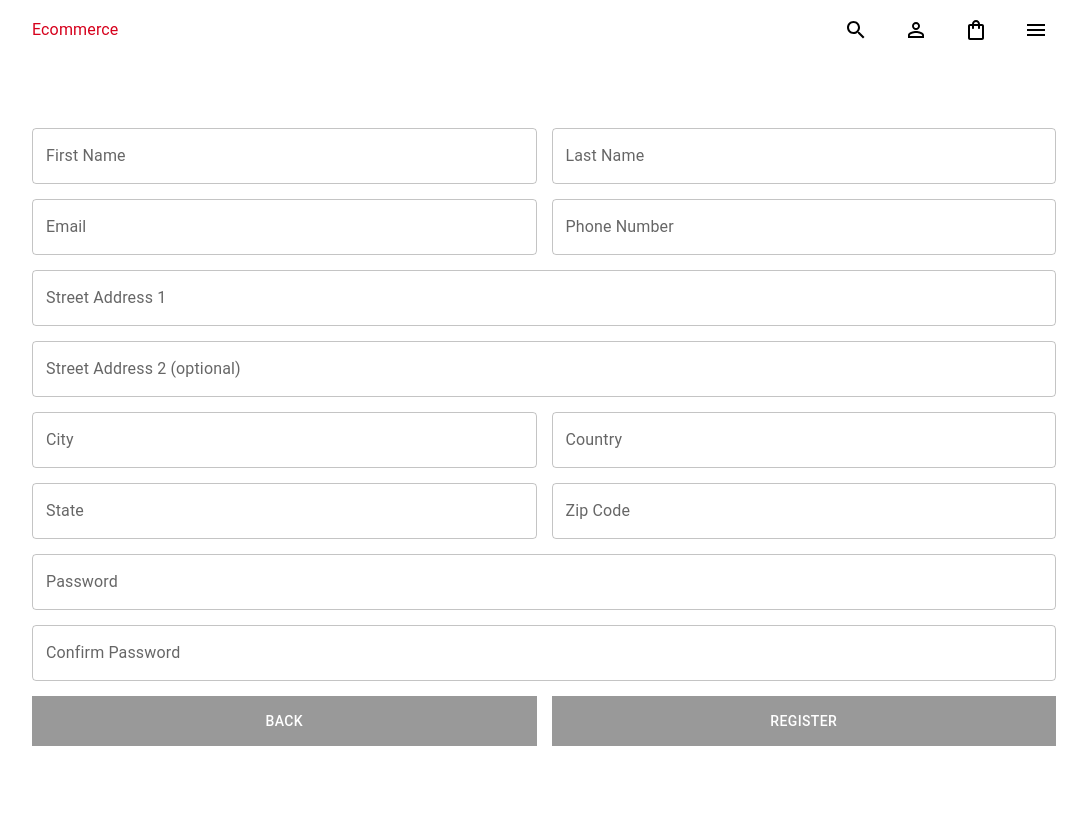
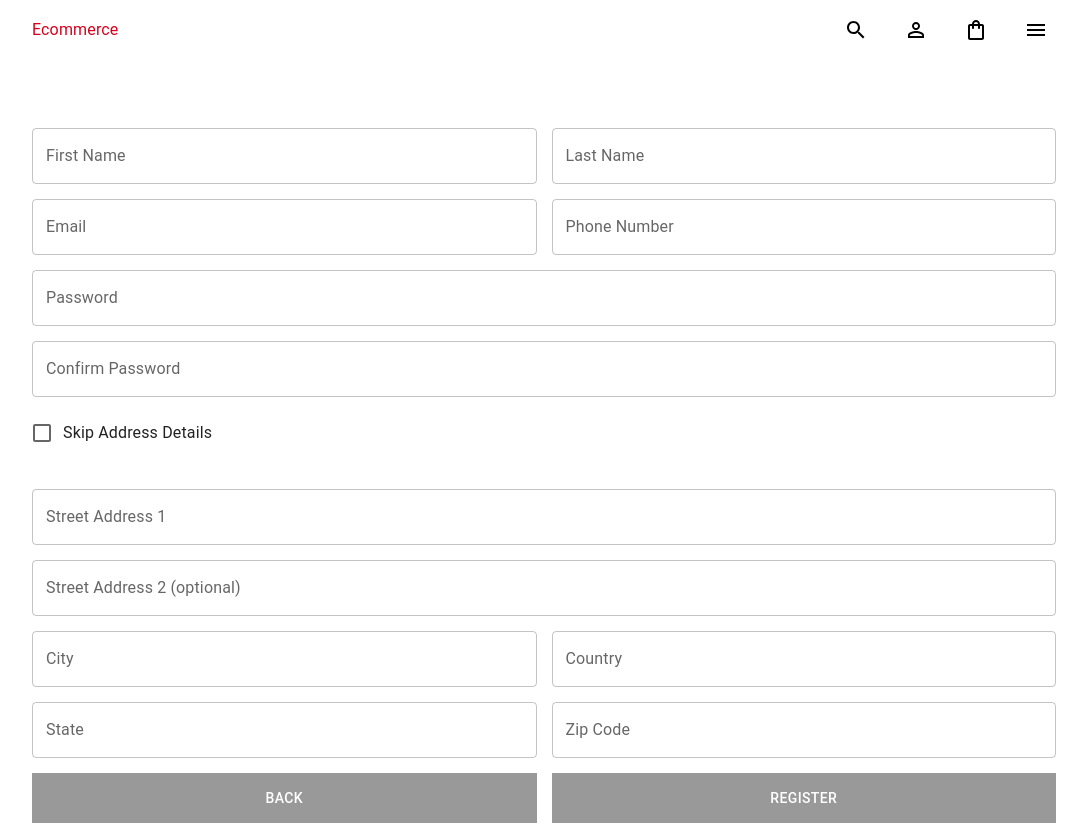
Before and after one commit to robertduke123/e-store-rpd, a React (Create React App) app: page /register in a window 1280 px wide. Shown: the top 825 px of the page, without its empty margins (96-1183 px from the left). Built offline with nearby package versions, Linux system fonts and the light colour scheme.

Commit message:
skip addres

```diff
--- a/src/scenes/checkout/Checkout.jsx
+++ b/src/scenes/checkout/Checkout.jsx
@@ -101,25 +101,25 @@
     if(isSignedIn){
         initialValues.billingAddress.firstName = user.firstName
         initialValues.billingAddress.lastName = user.lastName
+        initialValues.shippingAddress.firstName = user.firstName
+        initialValues.shippingAddress.lastName = user.lastName
+        initialValues.email = user.email
+        initialValues.phoneNumber = user.phone
+        if(user.city !== '') {
           initialValues.billingAddress.country = user.streetAddress1
           initialValues.billingAddress.street1 = user.streetAddress2
           initialValues.billingAddress.street2 = user.city
           initialValues.billingAddress.city = user.country
           initialValues.billingAddress.state = user.state
           initialValues.billingAddress.zipCode = user.zipCode
-        initialValues.shippingAddress.firstName = user.firstName
-        initialValues.shippingAddress.lastName = user.lastName
           initialValues.shippingAddress.country = user.streetAddress1
           initialValues.shippingAddress.street1 = user.streetAddress2
           initialValues.shippingAddress.street2 = user.city
           initialValues.shippingAddress.city = user.country
           initialValues.shippingAddress.state = user.state
           initialValues.shippingAddress.zipCode = user.zipCode
-        initialValues.email = user.email
-        initialValues.phoneNumber = user.phone
-
           setActiveStep(1)
-    }
+        }}
   }
 
     useEffect(() => {
--- a/src/scenes/user/Register.jsx
+++ b/src/scenes/user/Register.jsx
@@ -1,8 +1,8 @@
-import React, {useState} from 'react'
-import { Box, useMediaQuery, TextField, Button } from '@mui/material'
+import React from 'react'
+import { Box, TextField, Button, Checkbox, FormControlLabel } from '@mui/material'
 import { useDispatch, useSelector } from 'react-redux'
 import { useNavigate } from 'react-router-dom'
-import { Formik, getIn } from 'formik'
+import { Formik, getIn} from 'formik'
 import * as yup from 'yup'
 import { onRegisterUser, setIsSignedIn } from '../../state'
 
@@ -12,6 +12,7 @@
     lastName: '',
     email: '',
     phone: '',
+    skipAddress: false,
     streetAddress1: '',
     streetAddress2: '',
     city: '',
@@ -29,12 +30,31 @@
     lastName: yup.string().required('required'),
     email: yup.string().required('required'),
     phone: yup.string().required('required'),
-    streetAddress1: yup.string().required('required'),
-    streetAddress2: yup.string(),
-    city: yup.string().required('required'),
-    country: yup.string().required('required'),
-    state: yup.string().required('required'),
-    zip: yup.string().required('required'),
+    skipAddress: yup.boolean(),
+    streetAddress1: yup.string().when('skipAddress', {
+      is: false,
+      then: () => yup.string().required('required')
+    }),
+    streetAddress2: yup.string().when('skipAddress', {
+      is: false,
+      then: () => yup.string()
+    }),
+    city: yup.string().when('skipAddress', {
+      is: false,
+      then: () => yup.string().required('required')
+    }),
+    country: yup.string().when('skipAddress', {
+      is: false,
+      then: () => yup.string().required('required')
+    }),
+    state: yup.string().when('skipAddress', {
+      is: false,
+      then: () => yup.string().required('required')
+    }),
+    zip: yup.string().when('skipAddress', {
+      is: false,
+      then: () => yup.string().required('required')
+    }),
     password: yup.string().required('required')
   }),
   confirmPassword: yup.string().required('required')
@@ -44,32 +64,7 @@
 const users = useSelector((state) => state.cart.users)
 const navigate = useNavigate()
 const dispatch = useDispatch()
-// const [registerUser, setRegisterUser] = useState({
-//   firstName: '',
-//   lastName: '',
-//   email: '',
-//   phone: '',
-//   streetAddress1: '',
-//   city: '',
-//   country: '',
-//   state: '',
-//   zip: '',
-//   password: ''
-// })
-// const [streetAddress2, setStreetAddress2] = useState('')
-// const [confirmPassword, setConfirmPassword] = useState('')
 
-// const [errorFirst, setErrorFirst] = useState(false)
-// const [errorSecond, setErrorSecond] = useState(false)
-// const [errorEmail, setErrorEmail] = useState(false)
-// const [errorPhone, setErrorPhone] = useState(false)
-// const [errorStreet1, setErrorStreet1] = useState(false)
-// const [errorCity, setErrorCity] = useState(false)
-// const [errorCountry, setErrorCountry] = useState(false)
-// const [errorState, setErrorState] = useState(false)
-// const [errorZip, setErrorZip] = useState(false)
-// const [errorPassword, setErrorPassword] = useState(false)
-// const [errorConPassword, setErrorConPassword] = useState(false)
 
 const handleSubmit = (values) => {
 
@@ -94,7 +89,8 @@
           touched,
           handleBlur,
           handleChange,
-          handleSubmit
+          handleSubmit,
+          setFieldValue
         }) =>{
           console.log(values);
 
@@ -161,6 +157,45 @@
                 sx={{gridColumn: 'span 1'}}
               />
 
+              <TextField
+                fullWidth
+                type='password'
+                label='Password'
+                onBlur={handleBlur}
+                onChange={handleChange}
+                value={values.registerUser.password}
+                name='registerUser.password'
+                error={formattedError('registerUser.password')}
+                helperText={formattedHelper('registerUser.password')}
+                sx={{gridColumn: 'span 2'}}
+              />
+
+              <TextField
+                fullWidth
+                type='password'
+                label='Confirm Password'
+                onBlur={handleBlur}
+                onChange={handleChange}
+                value={values.confirmPassword}
+                name='confirmPassword'
+                error={formattedError('confirmPassword')}
+                helperText={formattedHelper('confirmPassword')}
+                sx={{gridColumn: 'span 2'}}
+              />
+
+              <Box mb='20px' sx={{gridColumn: 'span 2'}}>
+                <FormControlLabel
+                label='Skip Address Details'
+                control={
+                    <Checkbox
+                        checked={values.registerUser.skipAddress}
+                        onChange={() => setFieldValue('registerUser.skipAddress', !values.registerUser.skipAddress)}
+                    />
+                }
+                />
+              </Box>
+              {!values.registerUser.skipAddress && (
+              <div style={{gridColumn: 'span 2', display: 'grid', gap:'15px', gridTemplateColumns:'repeat(2, minmax(0, 1fr))'}}>
               <TextField
                 fullWidth
                 typeof='text'
@@ -238,32 +273,8 @@
                 helperText={formattedHelper('registerUser.zip')}
                 sx={{gridColumn: 'span 1'}}
               />
-
-              <TextField
-                fullWidth
-                type='password'
-                label='Password'
-                onBlur={handleBlur}
-                onChange={handleChange}
-                value={values.registerUser.password}
-                name='registerUser.password'
-                error={formattedError('registerUser.password')}
-                helperText={formattedHelper('registerUser.password')}
-                sx={{gridColumn: 'span 2'}}
-              />
-
-              <TextField
-                fullWidth
-                type='password'
-                label='Confirm Password'
-                onBlur={handleBlur}
-                onChange={handleChange}
-                value={values.confirmPassword}
-                name='confirmPassword'
-                error={formattedError('confirmPassword')}
-                helperText={formattedHelper('confirmPassword')}
-                sx={{gridColumn: 'span 2'}}
-              />
+              </div>
+              )}
 
               <Button
                 type='submit'
```
Lines whose indentation alone changed are shown as unchanged.
